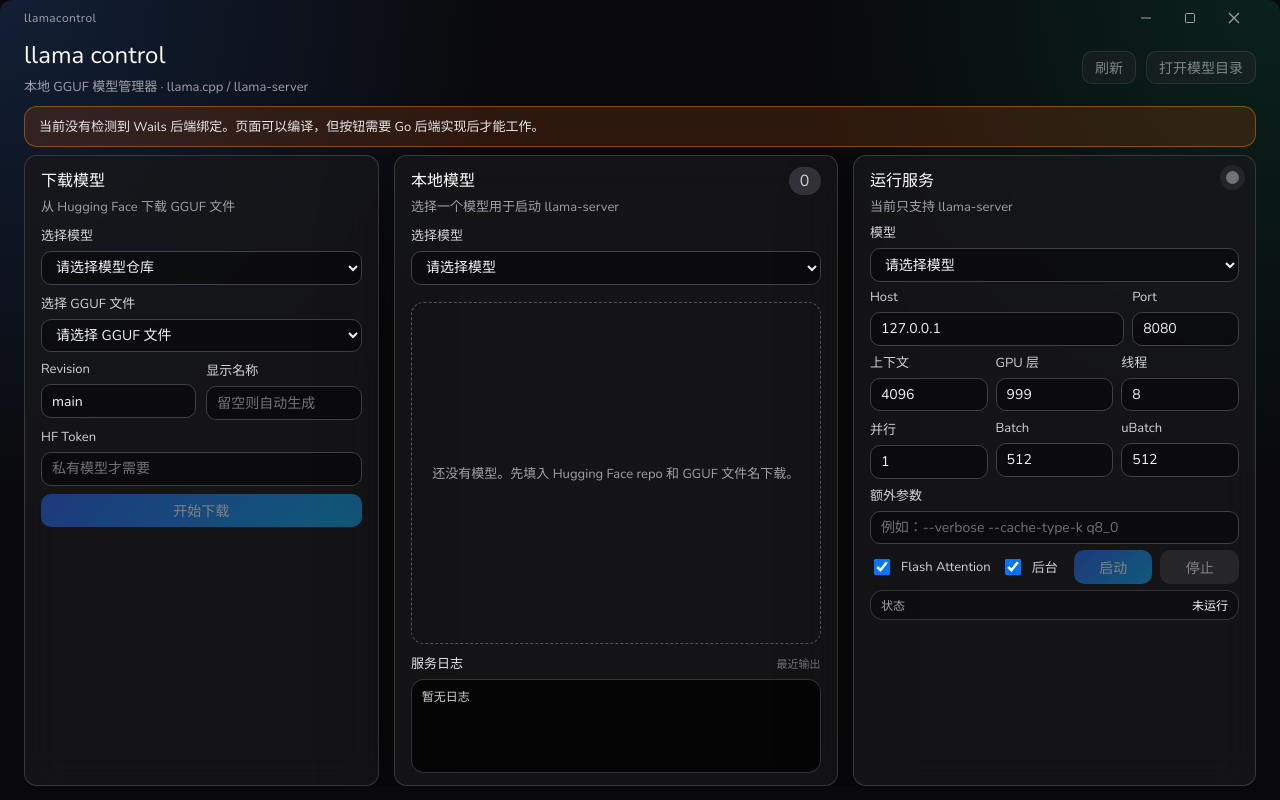
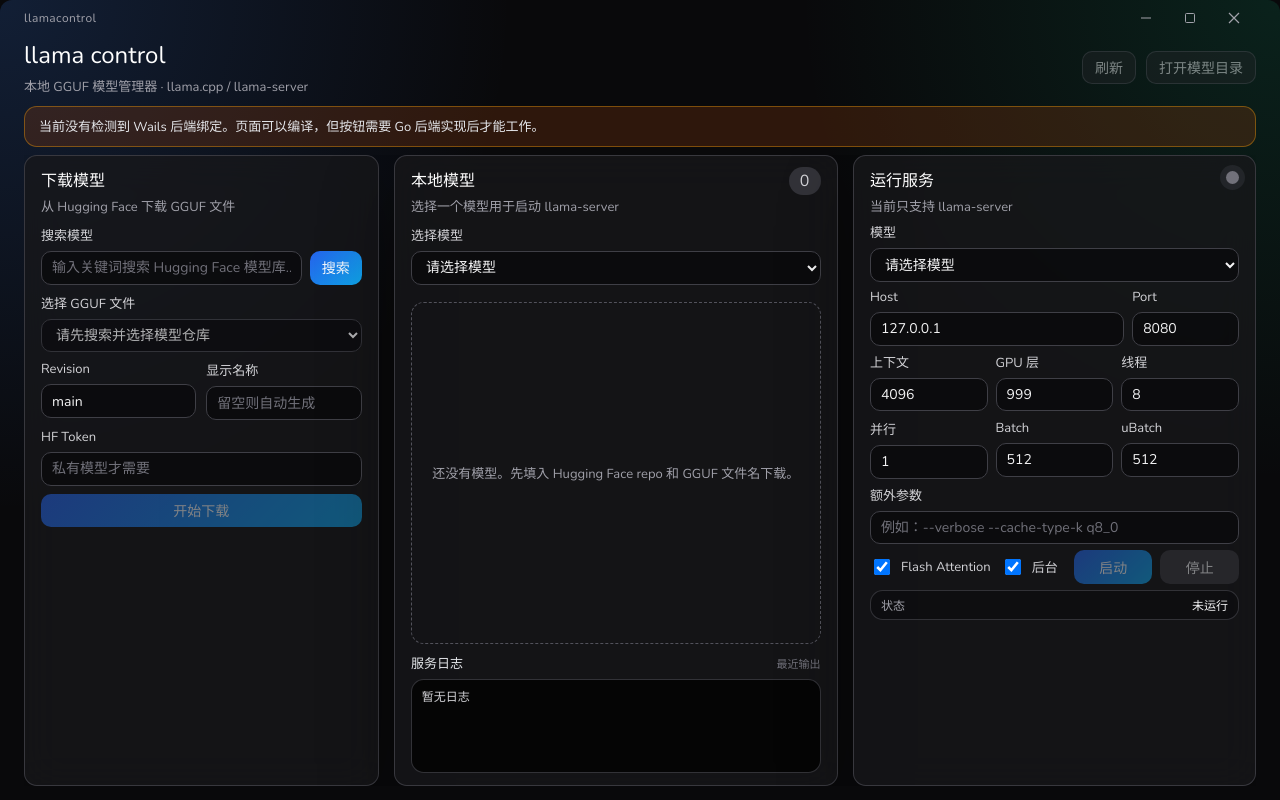
Before and after one commit to Gyxqq/llamacontrol, a React (Vite) app in the folder frontend/: page / in a window 1280 px wide. Built offline with nearby package versions, Linux system fonts and the light colour scheme.

Commit message:
feat: 添加模型搜索功能，优化模型选择界面和交互体验

```diff
--- a/frontend/src/App.css
+++ b/frontend/src/App.css
@@ -673,6 +673,85 @@
   padding-block: clamp(3px, 0.65vh, 5px);
 }
 
+/* ── Model Search ── */
+
+.searchRow {
+  display: flex;
+  gap: clamp(4px, 0.8vw, 8px);
+}
+
+.searchRow input {
+  flex: 1;
+  min-width: 0;
+}
+
+.searchBtn {
+  flex-shrink: 0;
+  white-space: nowrap;
+}
+
+.searchResults {
+  max-height: clamp(120px, 28vh, 240px);
+  overflow-y: auto;
+  border: 1px solid #3f3f46;
+  border-radius: clamp(7px, 1.4vh, 10px);
+  background: rgba(9, 9, 11, 0.9);
+  margin-top: 2px;
+}
+
+.searchResult {
+  display: flex;
+  justify-content: space-between;
+  align-items: center;
+  gap: 8px;
+  padding: clamp(5px, 1vh, 8px) clamp(7px, 1vw, 10px);
+  cursor: pointer;
+  font-size: var(--text-small);
+  transition: background 0.1s;
+}
+
+.searchResult:hover {
+  background: rgba(59, 130, 246, 0.15);
+}
+
+.searchResult.active {
+  background: rgba(59, 130, 246, 0.2);
+  color: #93c5fd;
+}
+
+.searchResultId {
+  color: #e4e4e7;
+  overflow: hidden;
+  text-overflow: ellipsis;
+  white-space: nowrap;
+}
+
+.searchResultDownloads {
+  color: #71717a;
+  flex-shrink: 0;
+  font-size: clamp(9px, 1.4vh, 11px);
+}
+
+.selectedRepo {
+  display: flex;
+  justify-content: space-between;
+  align-items: center;
+  gap: 8px;
+  padding: clamp(4px, 0.8vh, 6px) clamp(6px, 1vw, 8px);
+  border-radius: clamp(7px, 1.4vh, 10px);
+  background: rgba(30, 58, 138, 0.2);
+  border: 1px solid rgba(59, 130, 246, 0.3);
+  color: #93c5fd;
+  font-size: var(--text-small);
+}
+
+.selectedRepo button {
+  font-size: clamp(9px, 1.4vh, 11px);
+  padding: 0 clamp(5px, 0.8vw, 8px);
+  min-height: 0;
+  height: clamp(18px, 3vh, 24px);
+}
+
 @media (max-height: 700px) {
   :root {
     --page-pad-y: 6px;
--- a/frontend/src/App.tsx
+++ b/frontend/src/App.tsx
@@ -3,6 +3,7 @@
 
 import type {
   DownloadRequest,
+  HuggingFaceModel,
   ModelRecord,
   ServerConfig,
   ServerStatus,
@@ -97,6 +98,12 @@
   const [loading, setLoading] = useState(false);
   const [operation, setOperation] = useState("");
   const [error, setError] = useState("");
+
+  const [searchQuery, setSearchQuery] = useState("");
+  const [searchResults, setSearchResults] = useState<HuggingFaceModel[]>([]);
+  const [searching, setSearching] = useState(false);
+  const [ggufFiles, setGgufFiles] = useState<string[]>([]);
+  const [loadingFiles, setLoadingFiles] = useState(false);
 
   const backendReady = hasBackend();
 
@@ -303,6 +310,64 @@
     }
   }
 
+  async function searchModels() {
+    const query = searchQuery.trim();
+    if (!query) {
+      setError("请输入关键词搜索 Hugging Face 模型");
+      return;
+    }
+    setSearching(true);
+    setError("");
+    setSearchResults([]);
+    try {
+      const results = await backend.SearchHuggingFaceModels(query);
+      setSearchResults(results ?? []);
+    } catch (err) {
+      setError(err instanceof Error ? err.message : String(err));
+      setSearchResults([]);
+    } finally {
+      setSearching(false);
+    }
+  }
+
+  // Auto-fetch GGUF files when a repo is selected
+  useEffect(() => {
+    if (!downloadForm.repoId) {
+      setGgufFiles([]);
+      return;
+    }
+
+    let cancelled = false;
+
+    async function fetchFiles() {
+      setLoadingFiles(true);
+      try {
+        const files = await backend.ListModelGguFiles(downloadForm.repoId);
+        if (!cancelled) {
+          setGgufFiles(files ?? []);
+          // Auto-select if only one GGUF file
+          if (files?.length === 1) {
+            updateDownloadForm("filename", files[0]);
+          }
+        }
+      } catch (err) {
+        if (!cancelled) {
+          setGgufFiles([]);
+        }
+      } finally {
+        if (!cancelled) {
+          setLoadingFiles(false);
+        }
+      }
+    }
+
+    fetchFiles();
+    return () => {
+      cancelled = true;
+    };
+  // eslint-disable-next-line react-hooks/exhaustive-deps
+  }, [downloadForm.repoId]);
+
   return (
     <main className="app">
       <div className="titlebar">
@@ -391,17 +456,63 @@
           </div>
 
           <label className="field">
-            <span>选择模型</span>
-            <select
-              value={downloadForm.repoId}
-              onChange={(event) => {
-                updateDownloadForm("repoId", event.target.value);
-                updateDownloadForm("filename", "");
-              }}
-            >
-              <option value="">请选择模型仓库</option>
-              <option value="TheBloke/Llama-2-7B-Chat-GGUF">TheBloke/Llama-2-7B-Chat-GGUF</option>
-            </select>
+            <span>搜索模型</span>
+            <div className="searchRow">
+              <input
+                placeholder="输入关键词搜索 Hugging Face 模型库..."
+                value={searchQuery}
+                onChange={(event) => setSearchQuery(event.target.value)}
+                onKeyDown={(event) => {
+                  if (event.key === "Enter") void searchModels();
+                }}
+              />
+              <button
+                className="primary searchBtn"
+                onClick={() => void searchModels()}
+                disabled={searching}
+              >
+                {searching ? "搜索中..." : "搜索"}
+              </button>
+            </div>
+
+            {searchResults.length > 0 && (
+              <div className="searchResults">
+                {searchResults.map((model) => (
+                  <div
+                    key={model.id}
+                    className={`searchResult ${downloadForm.repoId === model.id ? "active" : ""}`}
+                    onClick={() => {
+                      updateDownloadForm("repoId", model.id);
+                      updateDownloadForm("filename", "");
+                      setSearchResults([]);
+                    }}
+                  >
+                    <span className="searchResultId">{model.id}</span>
+                    {model.downloads != null && model.downloads > 0 && (
+                      <span className="searchResultDownloads">
+                        {model.downloads.toLocaleString()} 下载
+                      </span>
+                    )}
+                  </div>
+                ))}
+              </div>
+            )}
+
+            {downloadForm.repoId && (
+              <div className="selectedRepo">
+                <span>已选: {downloadForm.repoId}</span>
+                <button
+                  className="ghost"
+                  onClick={() => {
+                    updateDownloadForm("repoId", "");
+                    updateDownloadForm("filename", "");
+                    setGgufFiles([]);
+                  }}
+                >
+                  清除
+                </button>
+              </div>
+            )}
           </label>
 
           <label className="field">
@@ -411,8 +522,22 @@
               onChange={(event) =>
                 updateDownloadForm("filename", event.target.value)
               }
+              disabled={!downloadForm.repoId || loadingFiles}
             >
-              <option value="">请选择 GGUF 文件</option>
+              <option value="">
+                {loadingFiles
+                  ? "加载中..."
+                  : ggufFiles.length > 0
+                    ? "请选择 GGUF 文件"
+                    : downloadForm.repoId
+                      ? "该仓库没有 GGUF 文件"
+                      : "请先搜索并选择模型仓库"}
+              </option>
+              {ggufFiles.map((file) => (
+                <option key={file} value={file}>
+                  {file}
+                </option>
+              ))}
             </select>
           </label>
 
```
